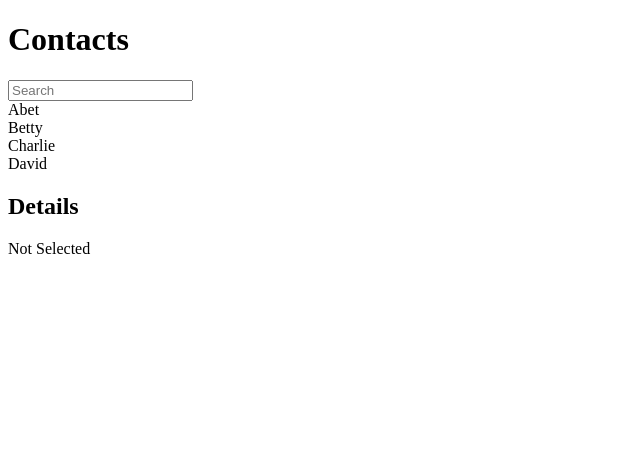
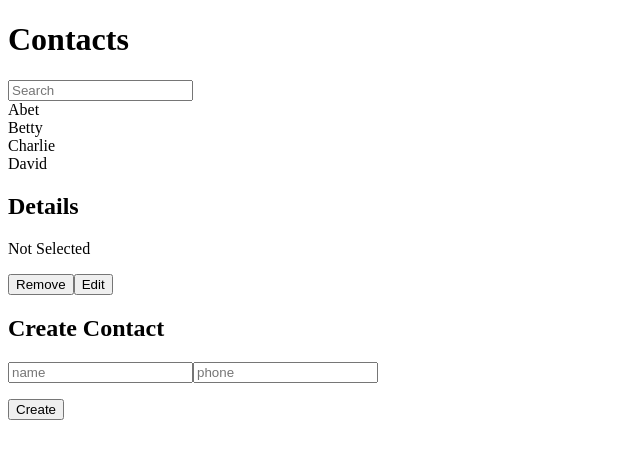
Before and after one commit to kokihoon/React_Contact, a React app: page / in a window 1280 px wide. Shown: the top 458 px of the page, without its empty margins (0-640 px from the left). Built offline with nearby package versions, Linux system fonts and the light colour scheme.

Commit message:
impli contact remove, edit

```diff
--- a/src/components/ContackDetails.js
+++ b/src/components/ContackDetails.js
@@ -1,6 +1,45 @@
 import React from 'react';
 
 export default class ContactDetails extends React.Component {
+
+    constructor(props) {
+        super(props);
+
+        this.state = {
+            isEdit : false,
+            name: '',
+            phone: ''
+        };
+        this.handleToggle = this.handleToggle.bind(this);
+        this.handleChange = this.handleChange.bind(this);
+        this.handleEdit = this.handleEdit.bind(this);
+    }
+
+    handleToggle() {
+        if(!this.state.isEdit) {
+            this.setState({
+                name: this.props.contact.name,
+                phone: this.props.contact.phone
+            });
+        } else {
+            this.handleEdit();
+        }
+        this.setState({ // setState 비동기임.
+            isEdit: !this.state.isEdit
+        });
+        console.log(this.state.isEdit);
+    }
+
+    handleChange(e) {
+        let nextState = {};
+        nextState[e.target.name] = e.target.value;
+        this.setState(nextState)
+    }
+
+
+    handleEdit() {
+        this.props.onEdit(this.state.name, this.state.phone);
+    }
 
     render() {
         const details = (
@@ -9,12 +48,41 @@ export default class ContactDetails extends React.Component {
                 <p>{this.props.contact.phone}</p>
             </div>
         );
+
         const blank = (<div>Not Selected</div>);
+
+        const edit = (
+            <div>
+                <p>
+                    <input
+                        type="text"
+                        name="name"
+                        placeholder="name"
+                        value={this.state.name}
+                        onChange={this.handleChange}
+                    />
+                </p>
+                <p>
+                    <input
+                        type="text"
+                        name="phone"
+                        placeholder="phone"
+                        value={this.state.phone}
+                        onChange={this.handleChange}
+                    />
+                </p>
+            </div>
+        )
+        const view = this.state.isEdit ? edit : details;
         return (
 
             <div>
                 <h2>Details</h2>
-                {this.props.isSelected ? details : blank }
+                {this.props.isSelected ? view : blank }
+                <p>
+                    <button onClick={this.props.onRemove}>Remove</button>
+                    <button onClick={this.handleToggle}>{this.state.isEdit ? 'OK' : 'Edit'}</button>
+                </p>
             </div>
         );
     }
@@ -24,5 +92,7 @@ ContactDetails.defaultProps = {
     contact: {
         name: '',
         phone: ''
-    }
+    },
+    onRemove: () => {console.error('onRemove not defined!')},
+    onEdit: () => {console.error("onEdit not defined!")}
 }
--- a/src/components/Contact.js
+++ b/src/components/Contact.js
@@ -2,6 +2,7 @@ import React from 'react';
 import ContactInfo from './ContactInfo';
 import ContactDetails from './ContackDetails';
 import update from 'react-addons-update';
+import ContactCrate from './ContactCreate';
 
 export default class Contact extends React.Component {
 
@@ -54,6 +55,9 @@ export default class Contact extends React.Component {
     }
 
     handleRemove() {
+        if(this.state.selectedKey < 0) {
+            return ;
+        }
         this.setState({
             contactData: update(this.state.contactData,
                 {
@@ -104,7 +108,11 @@ export default class Contact extends React.Component {
                 <div>{mapToComponents(this.state.contactData)}</div>
                 <ContactDetails
                     isSelected={this.state.selectedKey != -1}
-                    contact={this.state.contactData[this.state.selectedKey]}/>
+                    contact={this.state.contactData[this.state.selectedKey]}
+                    onRemove={this.handleRemove}
+                    onEdit={this.handleEdit}/>
+                <ContactCrate
+                    onCreate={this.handleCreate}/>
             </div>
         );
     }
--- /dev/null
+++ b/src/components/ContactCreate.js
@@ -0,0 +1,69 @@
+import React from 'react';
+
+
+export default class ContactCreate extends React.Component {
+
+    constructor(props) {
+        super(props);
+        this.state = {
+            name:'',
+            phone: ''
+        }
+
+        this.handleChange = this.handleChange.bind(this);
+        this.handleClick = this.handleClick.bind(this);
+    }
+
+
+    handleClick() {
+        const contact = {
+            name: this.state.name,
+            phone: this.state.phone
+        };
+
+        this.props.onCreate(contact);
+        this.setState({
+            name:'',
+            phone:''
+        });
+    }
+    handleChange(e) {
+        let nextState = {};
+        nextState[e.target.name] = e.target.value;
+        this.setState(nextState)
+    }
+
+
+    render() {
+        return (
+            <div>
+                <h2>Create Contact</h2>
+                <p>
+                    <input
+                        type="text"
+                        name="name"
+                        placeholder="name"
+                        value={this.state.name}
+                        onChange={this.handleChange}
+                    />
+                    <input
+                        type="text"
+                        name="phone"
+                        placeholder="phone"
+                        value={this.state.phone}
+                        onChange={this.handleChange}
+                    />
+                </p>
+                <button onClick={this.handleClick}>Create</button>
+            </div>
+        )
+    }
+}
+
+// ContactCreate.propTypes = {
+//     onCreate: React.propTypes.func
+// };
+
+ContactCreate.defaultProps = {
+    onCreate: () => {console.error('onCreate not defined');}
+}
```
